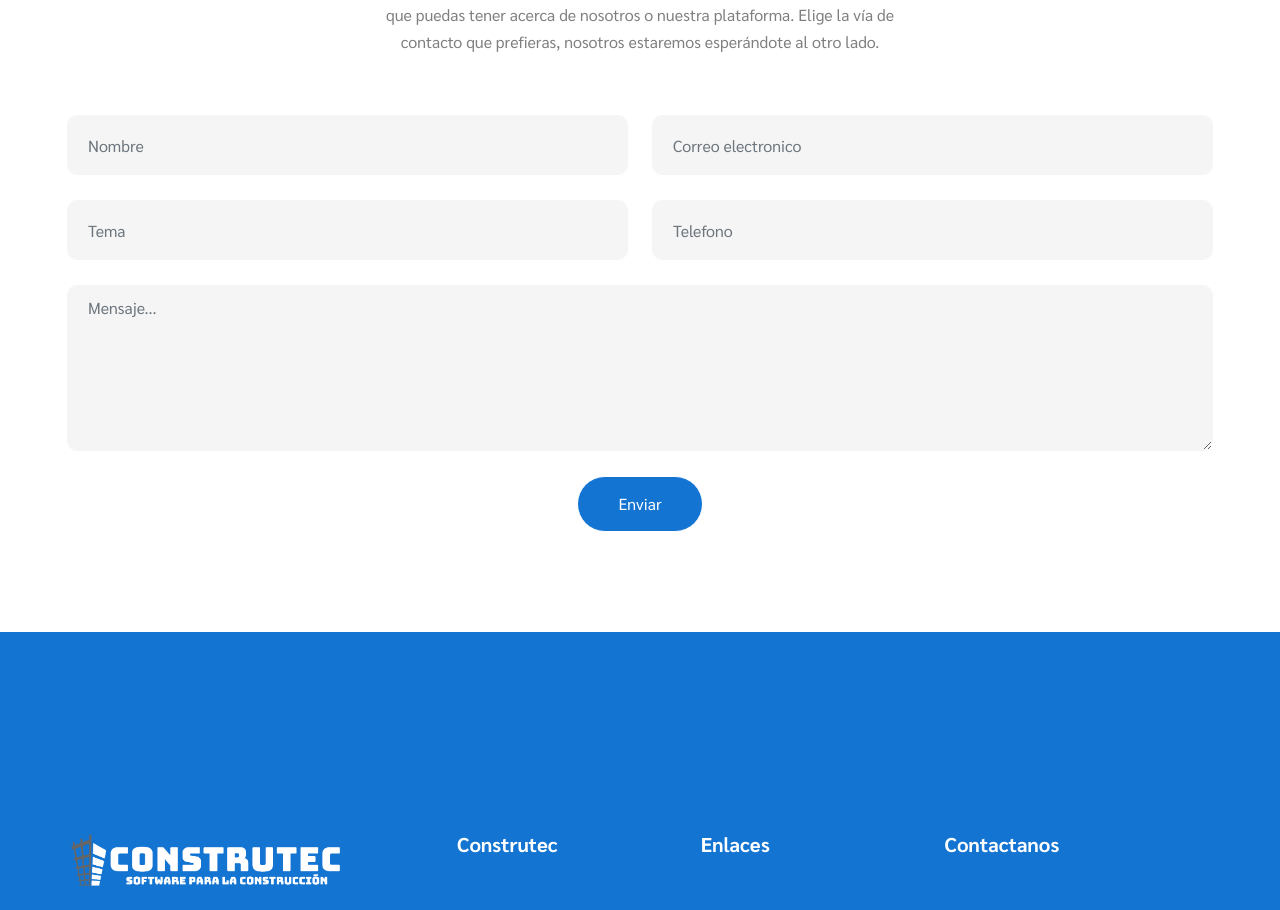
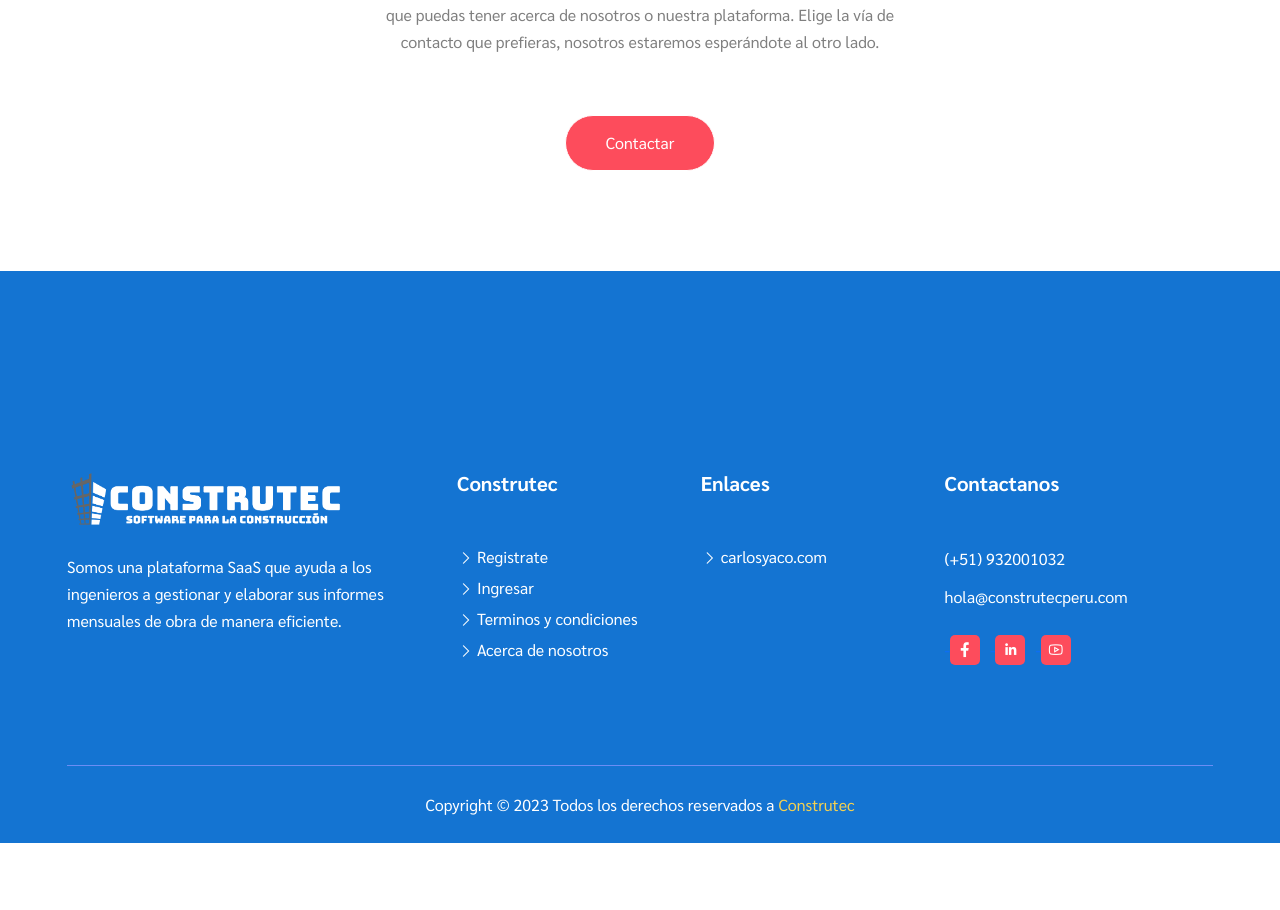
Before and after one commit to yacodev/landing-page-construtec, a Next.js app: page / in a window 1280 px wide. Shown: the part 7887-8797 px from the top of the page. After the commit the page ends 8730 px from the top, so only its background shows below. Built offline with nearby package versions, Linux system fonts and the light colour scheme.

Commit message:
modify contact section

```diff
--- a/components/SaasLanding/Contact.js
+++ b/components/SaasLanding/Contact.js
@@ -1,56 +1,6 @@
-import React, { useState } from 'react';
-import { useForm } from 'react-hook-form';
-import axios from 'axios';
-import Swal from 'sweetalert2';
-import withReactContent from 'sweetalert2-react-content';
-const MySwal = withReactContent(Swal);
-import baseUrl from '../../utils/baseUrl';
-
-const alertContent = () => {
-  MySwal.fire({
-    title: 'Congratulations!',
-    text: 'Your message was successfully send and will back to you soon',
-    icon: 'success',
-    timer: 2000,
-    timerProgressBar: true,
-    showConfirmButton: false,
-  });
-};
-
-// Form initial state
-const INITIAL_STATE = {
-  name: '',
-  email: '',
-  number: '',
-  subject: '',
-  text: '',
-};
+import React from 'react';
 
 const Contact = () => {
-  const [contact, setContact] = useState(INITIAL_STATE);
-  const { register, handleSubmit, errors } = useForm();
-
-  const handleChange = (e) => {
-    const { name, value } = e.target;
-    setContact((prevState) => ({ ...prevState, [name]: value }));
-    console.log(contact);
-  };
-
-  const onSubmit = async (e) => {
-    // e.preventDefault();
-    try {
-      const url = `${baseUrl}/api/contact`;
-      const { name, email, number, subject, text } = contact;
-      const payload = { name, email, number, subject, text };
-      await axios.post(url, payload);
-      console.log(url);
-      setContact(INITIAL_STATE);
-      alertContent();
-    } catch (error) {
-      console.log(error);
-    }
-  };
-
   return (
     <>
       <div id='contact' className='contact-area ptb-100'>
@@ -66,116 +16,13 @@ const Contact = () => {
           </div>
 
           <div className='contact-content'>
-            <form id='contactForm' onSubmit={handleSubmit(onSubmit)}>
-              <div className='row'>
-                <div className='col-md-6'>
-                  <div className='form-group'>
-                    <input
-                      type='text'
-                      name='name'
-                      className='form-control'
-                      placeholder='Nombre'
-                      value={contact.name}
-                      onChange={handleChange}
-                      ref={register({ required: true })}
-                    />
-                    <div
-                      className='invalid-feedback'
-                      style={{ display: 'block' }}
-                    >
-                      {errors.name && 'Name is required.'}
-                    </div>
-                  </div>
-                </div>
-
-                <div className='col-md-6'>
-                  <div className='form-group'>
-                    <input
-                      type='text'
-                      name='email'
-                      className='form-control'
-                      placeholder='Correo electronico'
-                      value={contact.email}
-                      onChange={handleChange}
-                      ref={register({ required: true, pattern: /^\S+@\S+$/i })}
-                    />
-                    <div
-                      className='invalid-feedback'
-                      style={{ display: 'block' }}
-                    >
-                      {errors.email && 'Email is required.'}
-                    </div>
-                  </div>
-                </div>
-
-                <div className='col-lg-6 col-md-6'>
-                  <div className='form-group'>
-                    <input
-                      type='text'
-                      name='subject'
-                      className='form-control'
-                      placeholder='Tema'
-                      value={contact.subject}
-                      onChange={handleChange}
-                      ref={register({ required: true })}
-                    />
-                    <div
-                      className='invalid-feedback'
-                      style={{ display: 'block' }}
-                    >
-                      {errors.subject && 'Subject is required.'}
-                    </div>
-                  </div>
-                </div>
-
-                <div className='col-lg-6 col-md-6'>
-                  <div className='form-group'>
-                    <input
-                      type='text'
-                      name='number'
-                      className='form-control'
-                      placeholder='Telefono'
-                      value={contact.number}
-                      onChange={handleChange}
-                      ref={register({ required: true })}
-                    />
-                    <div
-                      className='invalid-feedback'
-                      style={{ display: 'block' }}
-                    >
-                      {errors.number && 'Number is required.'}
-                    </div>
-                  </div>
-                </div>
-
-                <div className='col-lg-12 col-md-12'>
-                  <div className='form-group'>
-                    <textarea
-                      name='text'
-                      className='form-control'
-                      cols='30'
-                      rows='6'
-                      placeholder='Mensaje...'
-                      value={contact.text}
-                      onChange={handleChange}
-                      ref={register({ required: true })}
-                    />
-                    <div
-                      className='invalid-feedback'
-                      style={{ display: 'block' }}
-                    >
-                      {errors.text && 'Text body is required.'}
-                    </div>
-                  </div>
-                </div>
-
-                <div className='col-lg-12 col-md-12 text-center'>
-                  <button type='submit' className='default-btn'>
-                    Enviar
-                  </button>
-                </div>
+            <div className='row'>
+              <div className='col-lg-12 col-md-12 text-center'>
+                <a href='http://bit.ly/WhatsAppConstrutec' target='_blank'>
+                  <button className='default-btn'>Contactar</button>
+                </a>
               </div>
-            </form>
+            </div>
           </div>
         </div>
       </div>
--- a/package.json
+++ b/package.json
@@ -1,6 +1,6 @@
 {
     "name": "construtec",
-    "version": "1.3.0",
+    "version": "1.4.0",
     "description": "Construtec landing page",
     "main": "index.js",
     "dependencies": {
@@ -15,9 +15,7 @@
         "react-hook-form": "^6.15.8",
         "react-modal-video": "^1.2.8",
         "react-slick": "^0.29.0",
-        "sass": "^1.44.0",
-        "sweetalert2": "^10.16.9",
-        "sweetalert2-react-content": "^3.3.3"
+        "sass": "^1.44.0"
     },
     "scripts": {
         "dev": "next dev",
--- a/public/css/style.css
+++ b/public/css/style.css
@@ -1474,46 +1474,16 @@ Saas Landing CSS
   margin-bottom: 25px;
 }
 
-.contact-area .contact-content .form-group .form-control {
-  height: 60px;
-  padding: 10px 20px;
-  background-color: #f5f5f5;
-  color: #242424;
-  border: 1px solid #f5f5f5;
-  border-radius: 10px;
-  -webkit-box-shadow: none;
-          box-shadow: none;
-}
-
-.contact-area .contact-content .form-group textarea.form-control {
-  height: auto !important;
-}
-
-.contact-area .contact-content .form-group .with-errors .list-unstyled {
-  padding: 0;
-  margin: 10px 0 0;
-}
-
-.contact-area .contact-content .form-group .with-errors .list-unstyled li {
-  color: #ff0000;
-}
-
 .contact-area .contact-content .default-btn {
-  background-color: #1474D2;
+  background-color: #FD4C5C;
   color: #ffffff;
   -webkit-transition: all 0.5s;
   transition: all 0.5s;
 }
 
 .contact-area .contact-content .default-btn:hover {
-  background-color: #242424;
-  color: #ffffff;
-}
-
-.contact-area .contact-content .text-danger {
-  color: #ff0000 !important;
-  margin-top: 15px;
-  margin-bottom: 0;
+  background-color: #1474D2;
+  color: #ffffff;
 }
 
 /* Go top */
```
Also changed, not shown: 1 other file (tests, documents, lock files or other folders).
